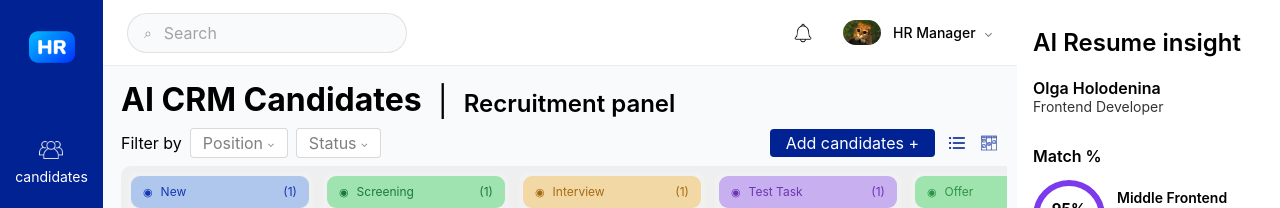
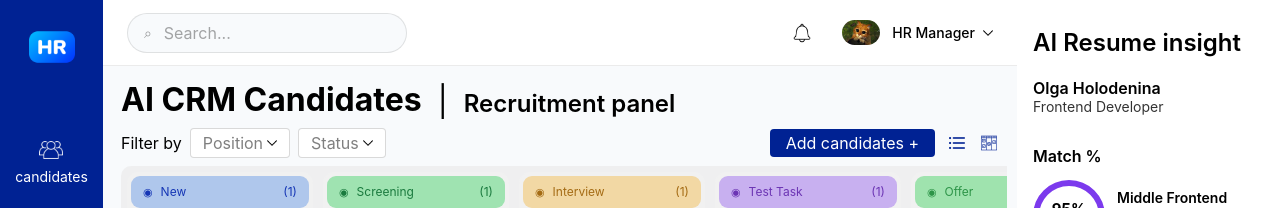
Before and after one commit to AnastasiiaBodnar/hr-ai-cmr-web, a Next.js app: page /candidates in a window 1280 px wide. Shown: the top 208 px of the page. Built offline with nearby package versions, Linux system fonts and the light colour scheme.

Commit message:
icon fixes

```diff
--- a/app/components/layout/AppTopbar.js
+++ b/app/components/layout/AppTopbar.js
@@ -7,7 +7,7 @@ export default function AppTopbar() {
                 <span className="mr-3 text-sm text-black/40">⌕</span>
                 <input
                     type="text"
-                    placeholder="Search"
+                    placeholder="Search..."
                     className="w-full bg-transparent text-[14px] text-black outline-none placeholder:text-black/35"
                 />
             </div>
@@ -27,7 +27,12 @@ export default function AppTopbar() {
                     />
                     <div className="flex items-center gap-2">
                         <span className="text-[14px] font-medium text-black">HR Manager</span>
-                        <span className="text-[12px] text-black/55">⌄</span>
+                        <Image
+                            src="/icons/arrow.png"
+                            alt="Open profile menu"
+                            width={10}
+                            height={10}
+                        />
                     </div>
                 </div>
             </div>
--- a/app/components/recruitment/CandidatesBoard.js
+++ b/app/components/recruitment/CandidatesBoard.js
@@ -23,14 +23,24 @@ export default function CandidatesBoard({
                 <div className="flex items-center gap-2">
                     <span className="text-[16px] font-normal text-black">Filter by</span>
 
-                    <button className="flex h-[30px] items-center rounded-[4px] border border-black/15 bg-white px-3 text-[13px] text-black/50">
-                        Position
-                        <span className="ml-1 text-[10px]">⌄</span>
+                    <button className="flex h-[30px] items-center gap-1 rounded-[4px] border border-black/15 bg-white px-3 text-[13px] text-black/50">
+                        <span>Position</span>
+                        <Image
+                            src="/icons/arrow.png"
+                            alt="Open position filter"
+                            width={10}
+                            height={10}
+                        />
                     </button>
 
-                    <button className="flex h-[30px] items-center rounded-[4px] border border-black/15 bg-white px-3 text-[13px] text-black/50">
-                        Status
-                        <span className="ml-1 text-[10px]">⌄</span>
+                    <button className="flex h-[30px] items-center gap-1 rounded-[4px] border border-black/15 bg-white px-3 text-[13px] text-black/50">
+                        <span>Status</span>
+                        <Image
+                            src="/icons/arrow.png"
+                            alt="Open status filter"
+                            width={10}
+                            height={10}
+                        />
                     </button>
                 </div>
 
```
Also changed, not shown: public/icons/arrow.png (added).
